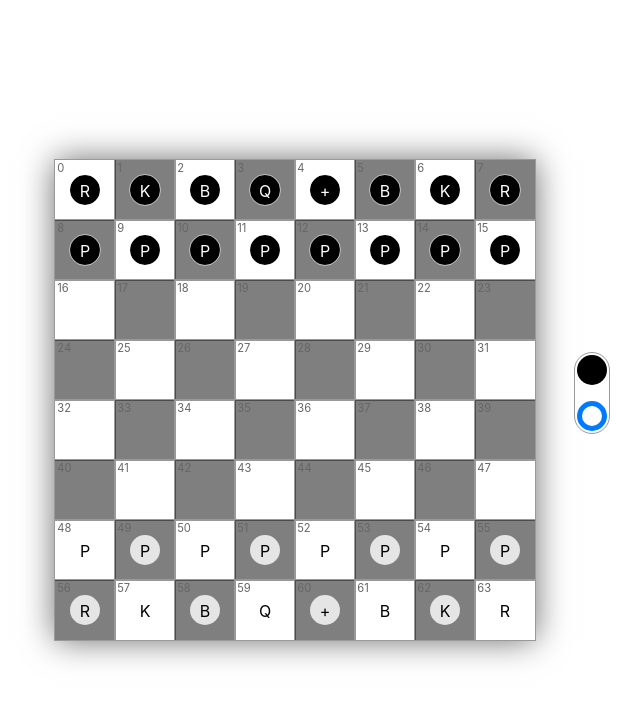
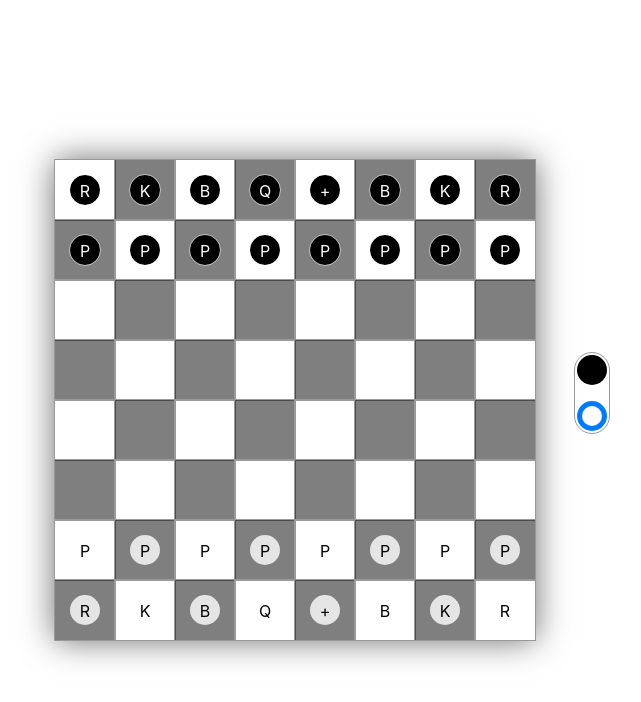
Before and after one commit to aurbano/randchess, a React (Vite) app: page / in a window 1280 px wide. Shown: the top 702 px of the page, without its empty margins (345-986 px from the left). Built offline with nearby package versions, Linux system fonts and the light colour scheme.

Commit message:
hide labels by default

```diff
--- a/src/components/Cell/index.tsx
+++ b/src/components/Cell/index.tsx
@@ -1,4 +1,5 @@
 import classNames from "classnames";
+import { useState } from "react";
 import { Coordinates, HEIGHT, CellData } from "../../constants";
 import { idx2coord } from "../../util/idx2coord";
 
@@ -10,6 +11,8 @@ export type CellProps = CellData & {
 };
 
 export const Cell = ({index, highlight, piece, onHover, selected, onClick}: CellProps) => {
+  const [showLabels, setShowLabels] = useState(false);
+
   const onCellHover = () => {
     if (!piece) {
       onHover([]);
@@ -37,7 +40,9 @@ export const Cell = ({index, highlight, piece, onHover, selected, onClick}: Cell
     onMouseOver={onCellHover}
     onMouseDown={onCellClick}
   >
-    <span className='label'>{index}</span>
+    {showLabels && (
+      <span className='label'>{index}</span>
+    )}
 
     {piece && (
       <span className={classNames('piece', {black: piece.identity === -1, selected})}>
```
